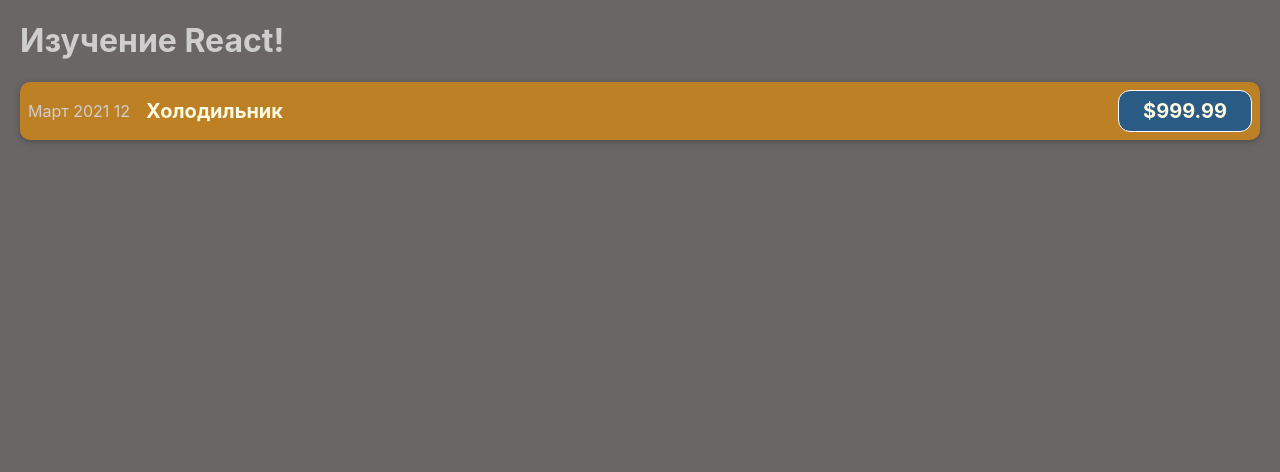
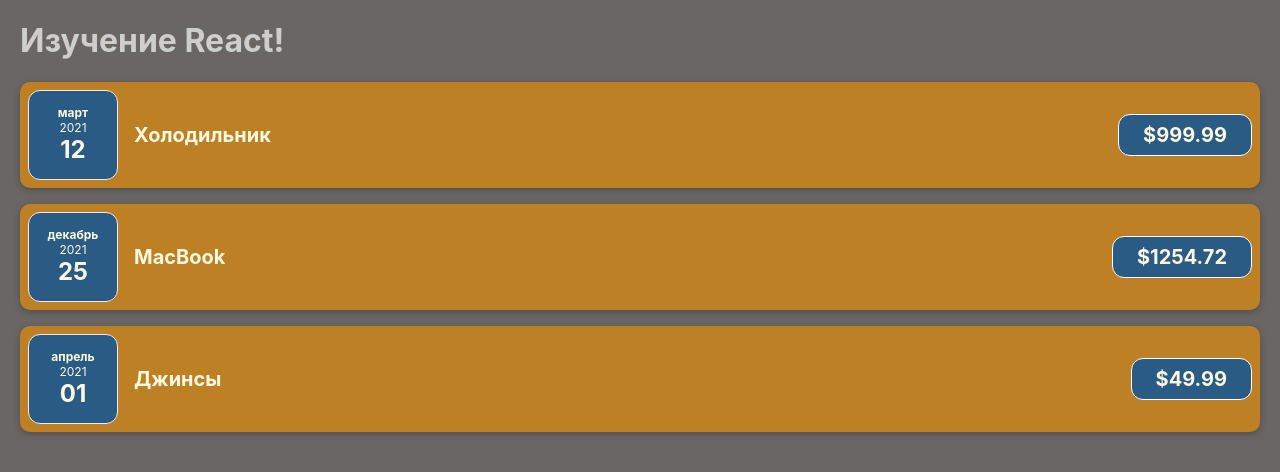
Before and after one commit to Yitala9b2/react-project, a JavaScript app: page / in a window 1280 px wide. Shown: the top 472 px of the page. Built offline with nearby package versions, Linux system fonts and the light colour scheme.

Commit message:
Динамическое добавление покупок

```diff
--- a/src/App.js
+++ b/src/App.js
@@ -1,12 +1,44 @@
 import CostItem from "./components/CostItem";
 
 function App() {
-  return (
-    <div >
-      <h1>Изучение React!</h1>
-    <CostItem></CostItem>
-    </div>
-  );
+    const costs = [
+        {
+            date: new Date(2021, 2, 12),
+            description: 'Холодильник',
+            amount: 999.99
+        },
+        {
+            date: new Date(2021, 11, 25),
+            description: 'MacBook',
+            amount: 1254.72
+        },
+        {
+            date: new Date(2021, 3, 1),
+            description: 'Джинсы',
+            amount: 49.99
+        }
+    ]
+    return (
+        <div >
+            <h1>Изучение React!</h1>
+            <CostItem
+            date={costs[0].date}
+            description={costs[0].description}
+            amount={costs[0].amount} />
+
+            <CostItem
+            date={costs[1].date}
+            description={costs[1].description}
+            amount={costs[1].amount} />
+
+            <CostItem
+            date={costs[2].date}
+            description={costs[2].description}
+            amount={costs[2].amount} />
+
+
+        </div>
+    );
 }
 
 export default App;
--- /dev/null
+++ b/src/components/CostDate.css
@@ -0,0 +1,26 @@
+.cost-date {
+    display: flex;
+    flex-direction: column;
+    width: 5.5rem;
+    height: 5.5rem;
+    border: 1px solid #ececec;
+    background-color: #2a5b84;
+    color: #fefae1;
+    border-radius: 12px;
+    align-items: center;
+    justify-content: center;
+  }
+
+  .cost-date__month {
+    font-size: 0.75rem;
+    font-weight: bold;
+  }
+
+  .cost-date__year {
+    font-size: 0.75rem;
+  }
+
+  .cost-date__day {
+    font-size: 1.5rem;
+    font-weight: bold;
+  }
--- /dev/null
+++ b/src/components/CostDate.js
@@ -0,0 +1,15 @@
+import './CostDate.css'
+function CostDate(props){
+    const month = props.date.toLocaleString('ru-RU', {month:'long'});
+    const year = props.date.getFullYear(); // полный год
+    const day = props.date.toLocaleString('ru-RU', {day:'2-digit'}); // 2 числа
+
+    return(
+    <div className='cost-date'>
+    <div className='cost-date__month'>{month}</div>
+    <div className='cost-date__year'>{year}</div>
+    <div className='cost-date__day'>{day}</div>
+    </div>
+    )
+}
+export default CostDate
--- a/src/components/CostItem.js
+++ b/src/components/CostItem.js
@@ -1,12 +1,18 @@
 import './CostItem.css'
+import CostDate from './CostDate';
 
-function CostItem() {
+
+function CostItem(props) {
+    //const costDate = new Date(2021, 2, 12); //создаем объект даты
+    //const costDescription = 'Холодильник';
+    //const costAmount = 999.99;
+
     return (
     <div className='cost-item'>
-        <div>Март 2021 12</div>
+        <CostDate date={props.date}/>
         <div className='cost-item__description'>
-            <h2>Холодильник</h2>
-            <div className='cost-item__price'>$999.99</div>
+            <h2>{props.description}</h2>
+            <div className='cost-item__price'>${props.amount}</div>
         </div>
     </div>
     );
```
